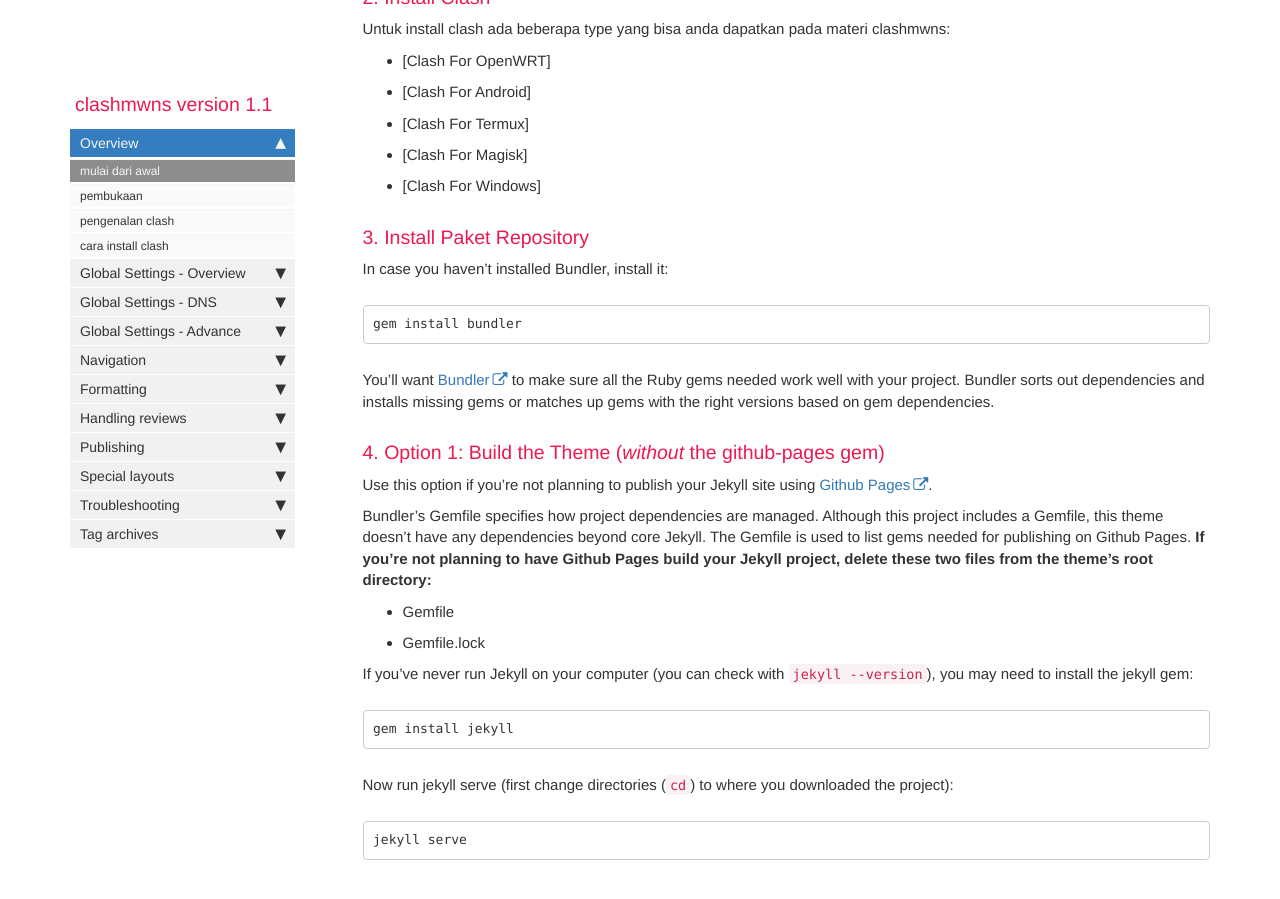
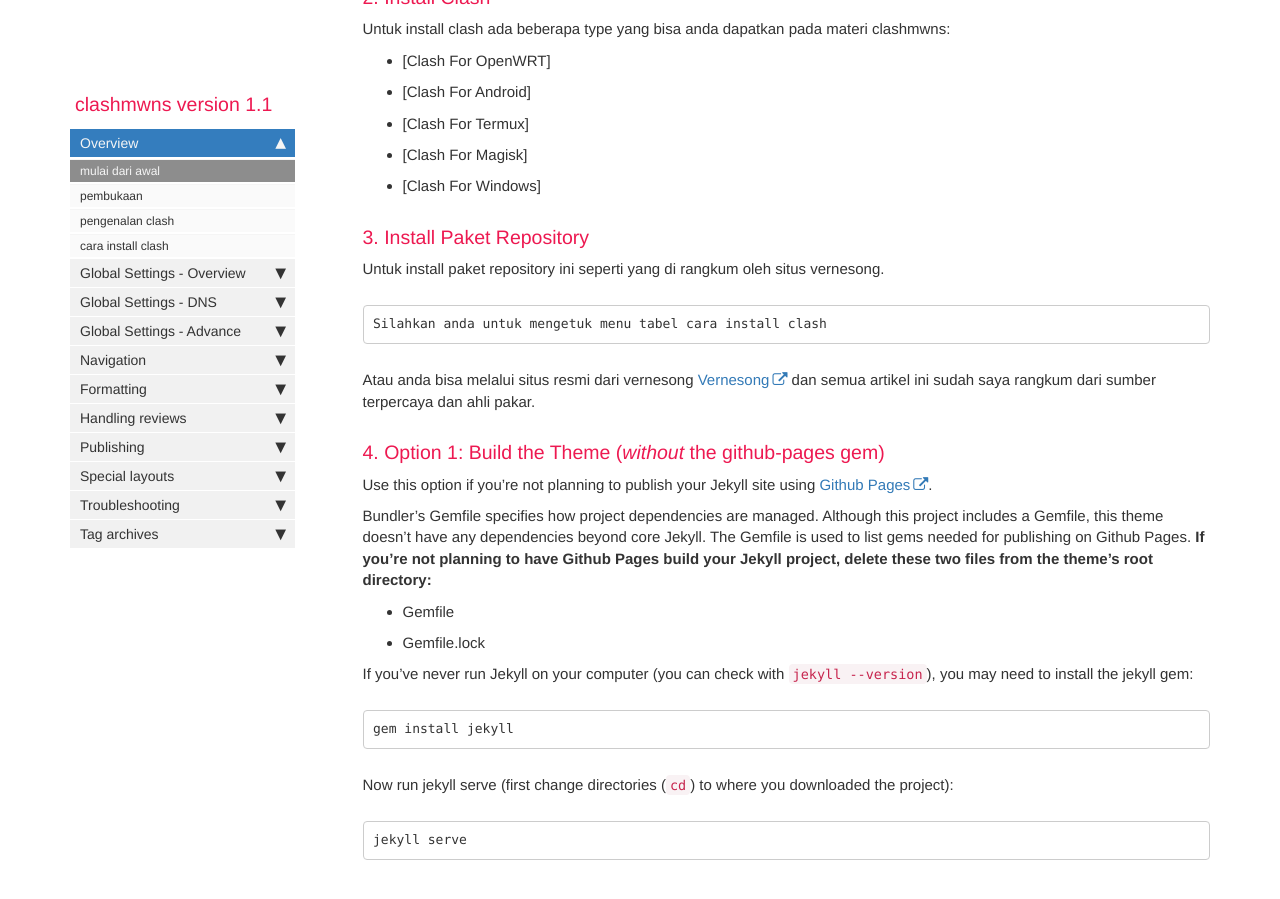
Before and after one commit to mwnsofficial/clashmwns, a Jekyll site: the page built from index.md, in a window 1280 px wide and 900 px high, scrolled down 1271 px. Built offline with Jekyll 4.4.1, drawn with Linux system fonts in a browser that asks for light colours; comment, search, counter and statistics services are not loaded.

Commit message:
Update index.md

````diff
--- a/index.md
+++ b/index.md
@@ -35,13 +35,13 @@ Untuk install clash ada beberapa type yang bisa anda dapatkan pada materi clashm
 
 ### 3. Install Paket Repository
 
-In case you haven't installed Bundler, install it:
+Untuk install paket repository ini seperti yang di rangkum oleh situs vernesong.
 
 ```
-gem install bundler
+Silahkan anda untuk mengetuk menu tabel cara install clash
 ```
 
-You'll want [Bundler](http://bundler.io/) to make sure all the Ruby gems needed work well with your project. Bundler sorts out dependencies and installs missing gems or matches up gems with the right versions based on gem dependencies.
+Atau anda bisa melalui situs resmi dari vernesong [Vernesong](https://github.com/vernesong/OpenClash) dan semua artikel ini sudah saya rangkum dari sumber terpercaya dan ahli pakar.
 
 ### 4. Option 1: Build the Theme (*without* the github-pages gem) {#option1}
 
````
